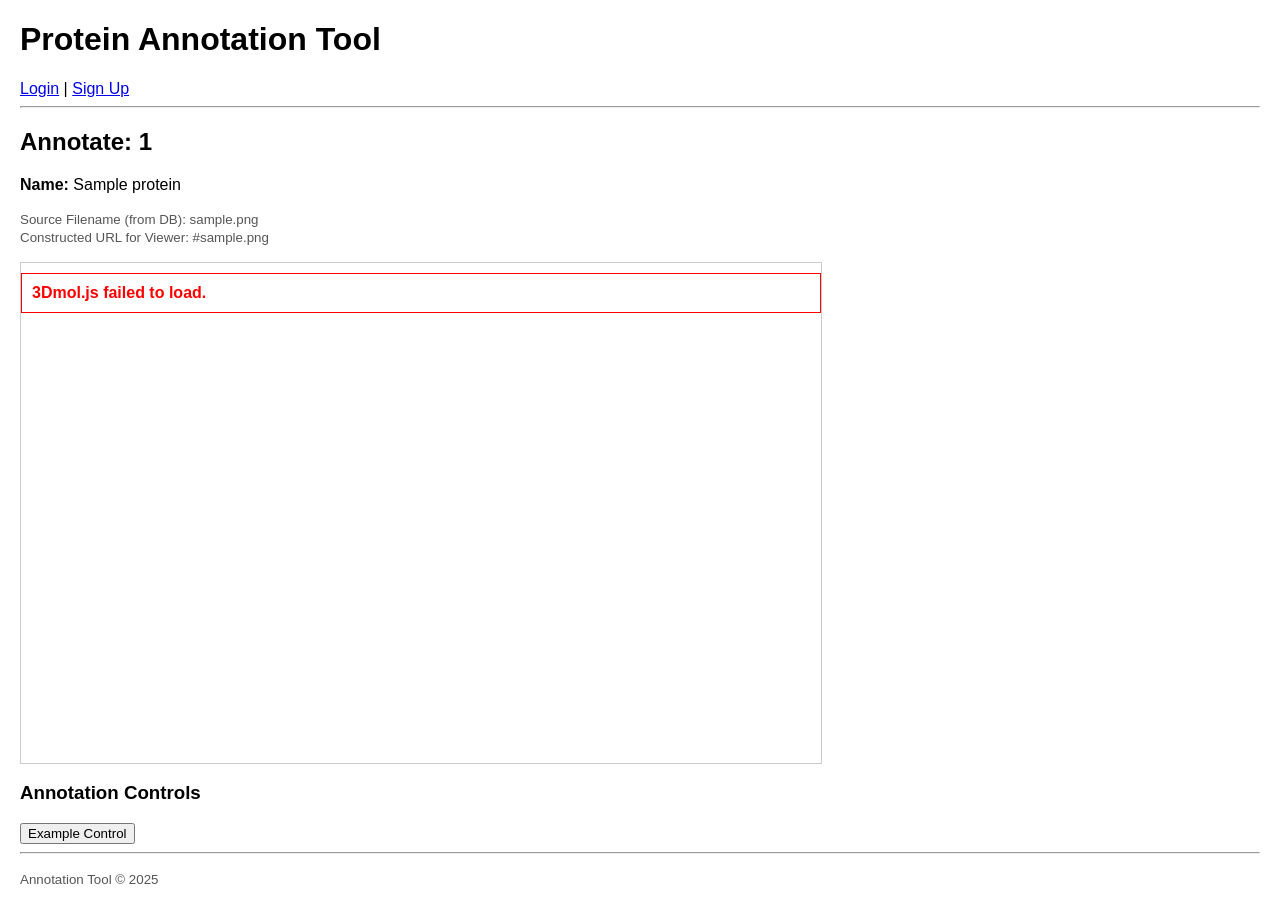
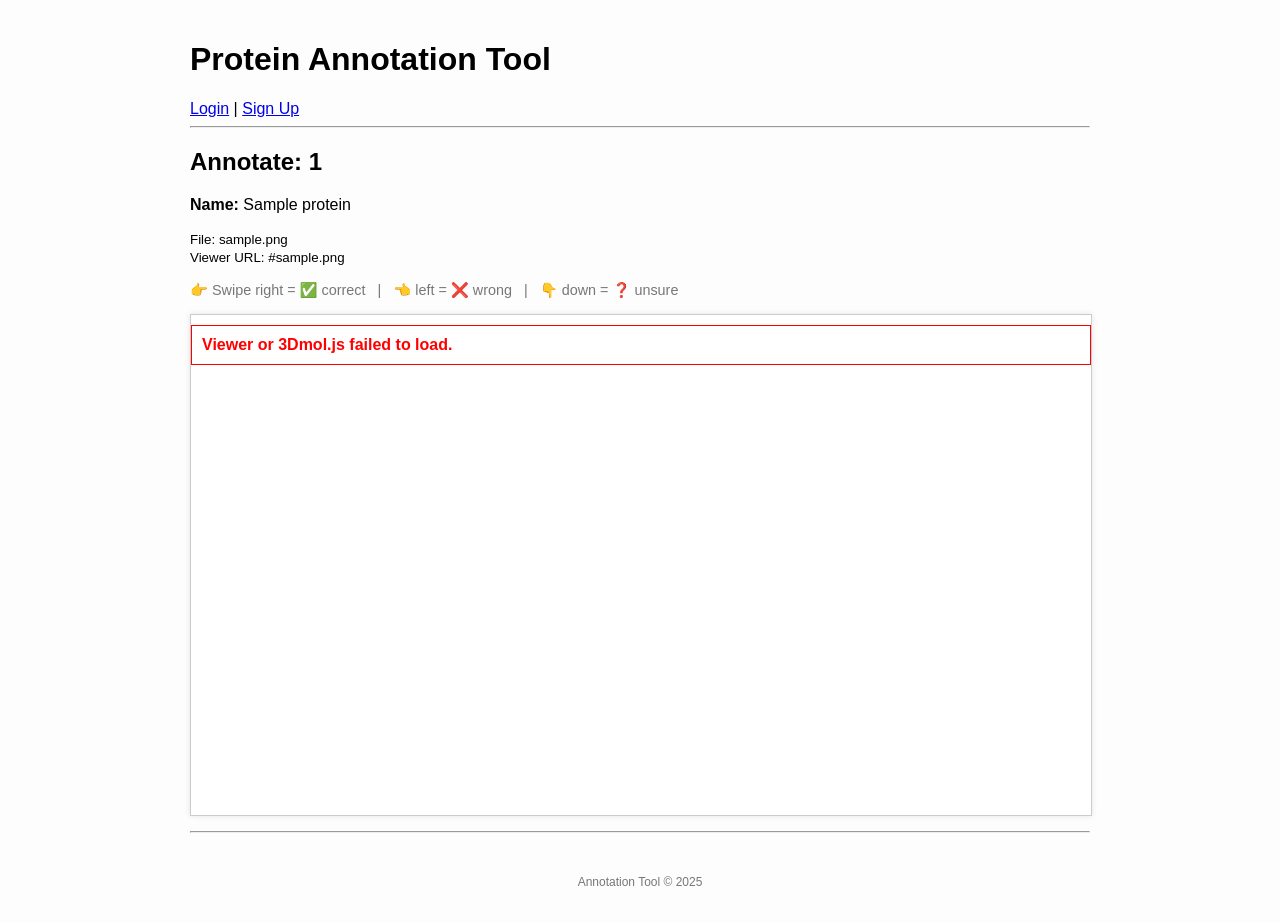
Before and after one commit to victornemeth/ProteinTinder, a Django app: template templates/annotations_app/annotate.html in a window 1280 px wide. Run offline with Django 5.2, Linux system fonts and the light colour scheme; tables that the repository leaves empty hold one stand-in row (Sample ...); the template is opened without the code that fills it: values named after a table or form of the project are taken from there, most other values are stand-ins (such as "Sample title", 1, 10 or a date in 2020).

Commit message:
Finally good HTML, functionality not yet there

```diff
--- a/templates/annotations_app/annotate.html
+++ b/templates/annotations_app/annotate.html
@@ -5,24 +5,68 @@
     <meta name="viewport" content="width=device-width, initial-scale=1.0">
     <title>Annotate Protein: {% if protein %}{{ protein.protein_id }}{% else %}Not Found{% endif %}</title>
     <style>
-        body { font-family: sans-serif; margin: 20px; }
+        html, body {
+            margin: 0;
+            padding: 0;
+            font-family: sans-serif;
+            background-color: #fdfdfd;
+        }
+
+        .container {
+            max-width: 900px;
+            margin: 0 auto;
+            padding: 20px;
+        }
+
         #pdbViewer {
+            width: 100%;
             height: 500px;
-            width: 100%;
-            max-width: 800px;
             border: 1px solid #ccc;
+            background-color: white;
             margin: 15px 0;
+            box-shadow: 0 0 6px rgba(0,0,0,0.1);
+            position: relative; /* 🔥 This is the key */
+            overflow: hidden;
         }
-        .error-message { color: red; font-weight: bold; border: 1px solid red; padding: 10px; margin-top: 10px; }
-        .warning-message { color: orange; font-weight: bold; border: 1px solid orange; padding: 10px; margin-top: 10px; }
-        .info-message { color: blue; padding: 10px; margin-top: 10px; }
-        small { color: #555; }
+
+        .info-message, .error-message {
+            padding: 10px;
+            margin-top: 10px;
+        }
+
+        .error-message {
+            color: red;
+            border: 1px solid red;
+            font-weight: bold;
+        }
+
+        .info-message {
+            color: blue;
+        }
+
+        .swipe-instruction {
+            font-size: 0.9em;
+            color: #777;
+            margin-bottom: 10px;
+        }
+
+        footer {
+            margin-top: 40px;
+            text-align: center;
+            font-size: 0.9em;
+            color: #777;
+        }
+
+        button {
+            margin: 5px;
+            padding: 8px 16px;
+            font-size: 1em;
+        }
     </style>
-
-    <!-- 3Dmol.js library -->
     <script src="https://cdnjs.cloudflare.com/ajax/libs/3Dmol/2.1.0/3Dmol-min.js" referrerpolicy="no-referrer"></script>
 </head>
 <body>
+<div class="container">
     <h1>Protein Annotation Tool</h1>
 
     <div>
@@ -43,26 +87,27 @@
         {% endif %}
 
         <p>
-            <small>Source Filename (from DB): {{ protein.pdb_file_path }}</small><br>
-            <small>Constructed URL for Viewer: {{ media_url }}{{ protein.pdb_file_path }}</small>
+            <small>File: {{ protein.pdb_file_path }}</small><br>
+            <small>Viewer URL: {{ media_url }}{{ protein.pdb_file_path }}</small>
         </p>
+
+        <div class="swipe-instruction">
+            👉 Swipe right = ✅ correct &nbsp;&nbsp;|&nbsp;&nbsp; 👈 left = ❌ wrong &nbsp;&nbsp;|&nbsp;&nbsp; 👇 down = ❓ unsure
+        </div>
 
         <div id="pdbViewer">
             <p class="info-message">Initializing 3D Viewer...</p>
         </div>
 
-        <div>
-            <h3>Annotation Controls</h3>
-            <button type="button">Example Control</button>
-        </div>
+        <div id="annotationResult" class="info-message" style="display:none;"></div>
 
         <script>
             document.addEventListener("DOMContentLoaded", function () {
                 const viewerElement = document.getElementById("pdbViewer");
-                if (!viewerElement) return;
+                const resultElement = document.getElementById("annotationResult");
 
-                if (typeof $3Dmol === 'undefined') {
-                    viewerElement.innerHTML = "<p class='error-message'>3Dmol.js failed to load.</p>";
+                if (!viewerElement || typeof $3Dmol === 'undefined') {
+                    viewerElement.innerHTML = "<p class='error-message'>Viewer or 3Dmol.js failed to load.</p>";
                     return;
                 }
 
@@ -70,9 +115,6 @@
                 const pdbFilename = "{{ protein.pdb_file_path|escapejs }}";
                 const mediaUrl = "{{ media_url|escapejs }}";
                 const fileUrl = mediaUrl + pdbFilename;
-
-                console.log("Protein:", proteinId);
-                console.log("File:", fileUrl);
 
                 const viewer = $3Dmol.createViewer(viewerElement, {
                     defaultcolors: $3Dmol.elementColors.rasmol,
@@ -91,14 +133,63 @@
                         viewer.setStyle({}, { cartoon: { color: 'spectrum' } });
                         viewer.zoomTo();
                         viewer.render();
-                        console.log("Molecule rendered.");
+                        console.log("Rendered:", fileUrl);
                     })
                     .catch(error => {
-                        console.error("Error loading structure:", error);
-                        viewerElement.innerHTML = `<p class='error-message'>Failed to load structure from ${fileUrl}<br>${error}</p>`;
+                        viewerElement.innerHTML = `<p class='error-message'>Error loading structure:<br>${error}</p>`;
                     });
 
-                window.addEventListener("resize", () => viewer.resize());
+                // Swipe logic
+                let startX, startY;
+
+                function handleSwipe(direction) {
+                    let message;
+                    if (direction === 'right') message = `✅ Annotated as CORRECT`;
+                    else if (direction === 'left') message = `❌ Annotated as WRONG`;
+                    else if (direction === 'down') message = `❓ Annotated as UNSURE`;
+                    else return;
+
+                    resultElement.style.display = 'block';
+                    resultElement.textContent = message;
+
+                    // TODO: Send result to Django backend
+                    console.log(`Swipe result: ${direction} for ${proteinId}`);
+                }
+
+                viewerElement.addEventListener('touchstart', e => {
+                    startX = e.touches[0].clientX;
+                    startY = e.touches[0].clientY;
+                });
+
+                viewerElement.addEventListener('touchend', e => {
+                    const dx = e.changedTouches[0].clientX - startX;
+                    const dy = e.changedTouches[0].clientY - startY;
+
+                    if (Math.abs(dx) > Math.abs(dy)) {
+                        if (dx > 50) handleSwipe('right');
+                        else if (dx < -50) handleSwipe('left');
+                    } else {
+                        if (dy > 50) handleSwipe('down');
+                    }
+                });
+
+                // Desktop fallback
+                viewerElement.addEventListener('mousedown', e => {
+                    startX = e.clientX;
+                    startY = e.clientY;
+                });
+
+                viewerElement.addEventListener('mouseup', e => {
+                    const dx = e.clientX - startX;
+                    const dy = e.clientY - startY;
+
+                    if (Math.abs(dx) > Math.abs(dy)) {
+                        if (dx > 50) handleSwipe('right');
+                        else if (dx < -50) handleSwipe('left');
+                    } else {
+                        if (dy > 50) handleSwipe('down');
+                    }
+                });
             });
         </script>
 
@@ -112,5 +203,6 @@
     <footer>
         <p><small>Annotation Tool &copy; 2025</small></p>
     </footer>
+</div>
 </body>
 </html>
```
